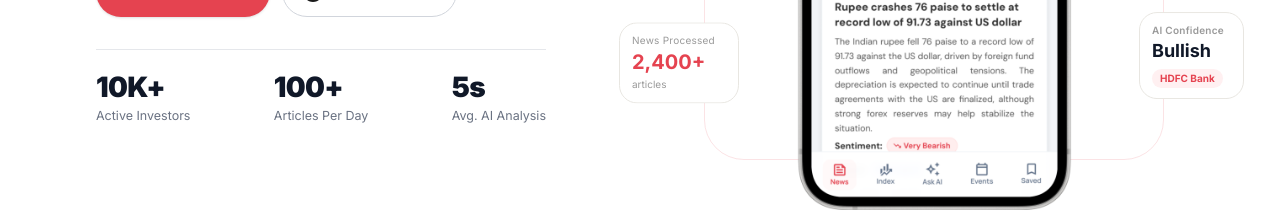
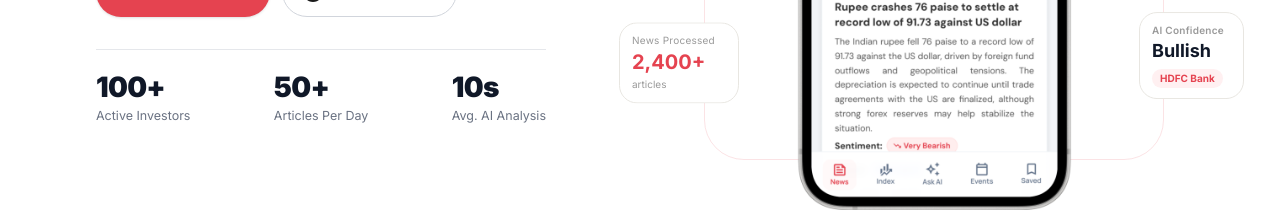
Before and after one commit to RupeeLetter-co/Client, a Next.js app: page / in a window 1280 px wide. Shown: the part 470-681 px from the top of the page. Built offline with nearby package versions, Linux system fonts and the light colour scheme.

Commit message:
Update stats.ts

```diff
--- a/constants/stats.ts
+++ b/constants/stats.ts
@@ -3,17 +3,17 @@ import { type StatItem } from "@/types";
 export const HERO_STATS: StatItem[] = [
   {
     id: "active-investors",
-    value: "10K+",
+    value: "100+",
     label: "Active Investors",
   },
   {
     id: "user-satisfaction",
-    value: "100+",
+    value: "50+",
     label: "Articles Per Day",
   },
   {
     id: "avg-analysis",
-    value: "5s",
+    value: "10s",
     label: "Avg. AI Analysis",
   },
 ];
```
